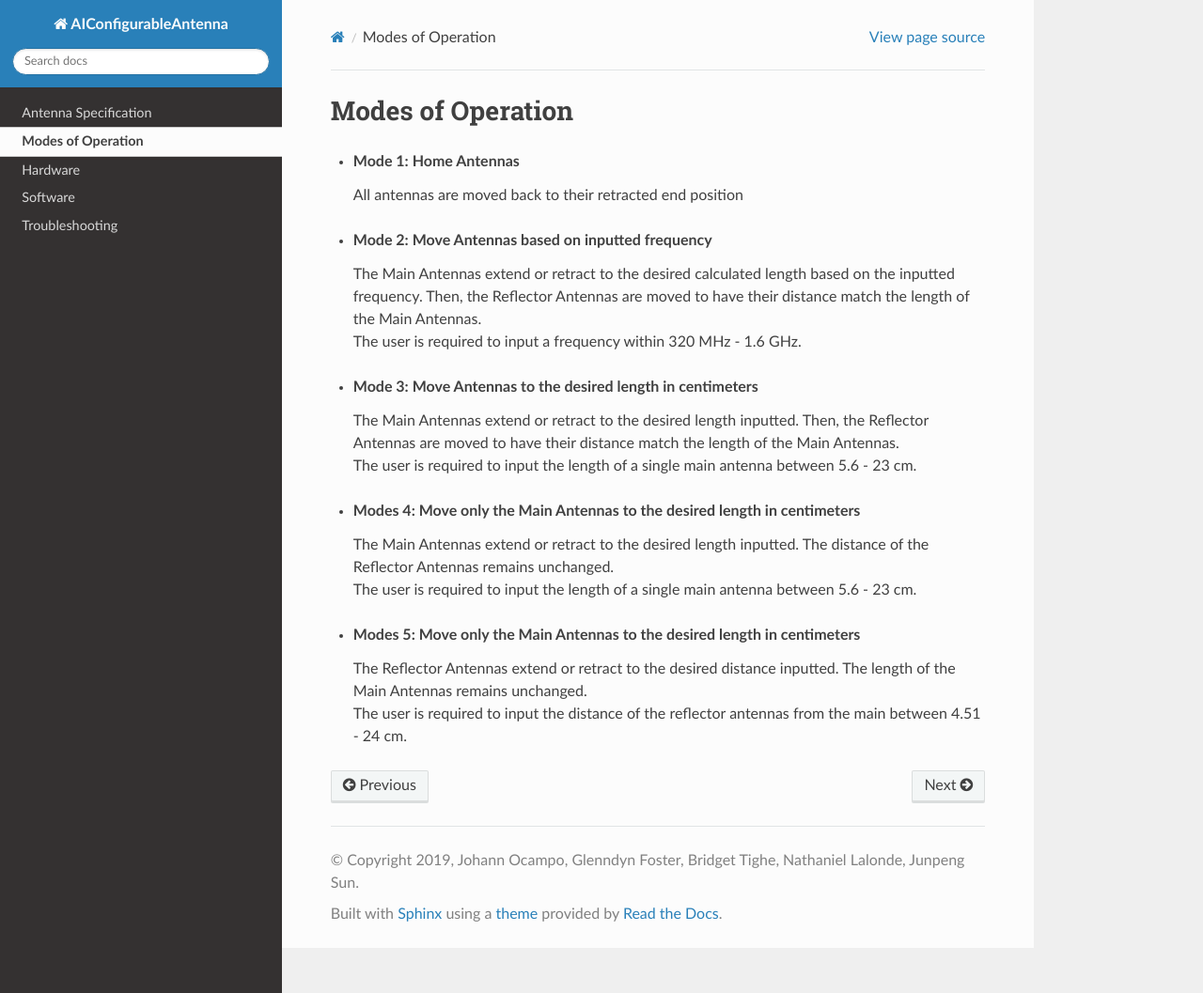
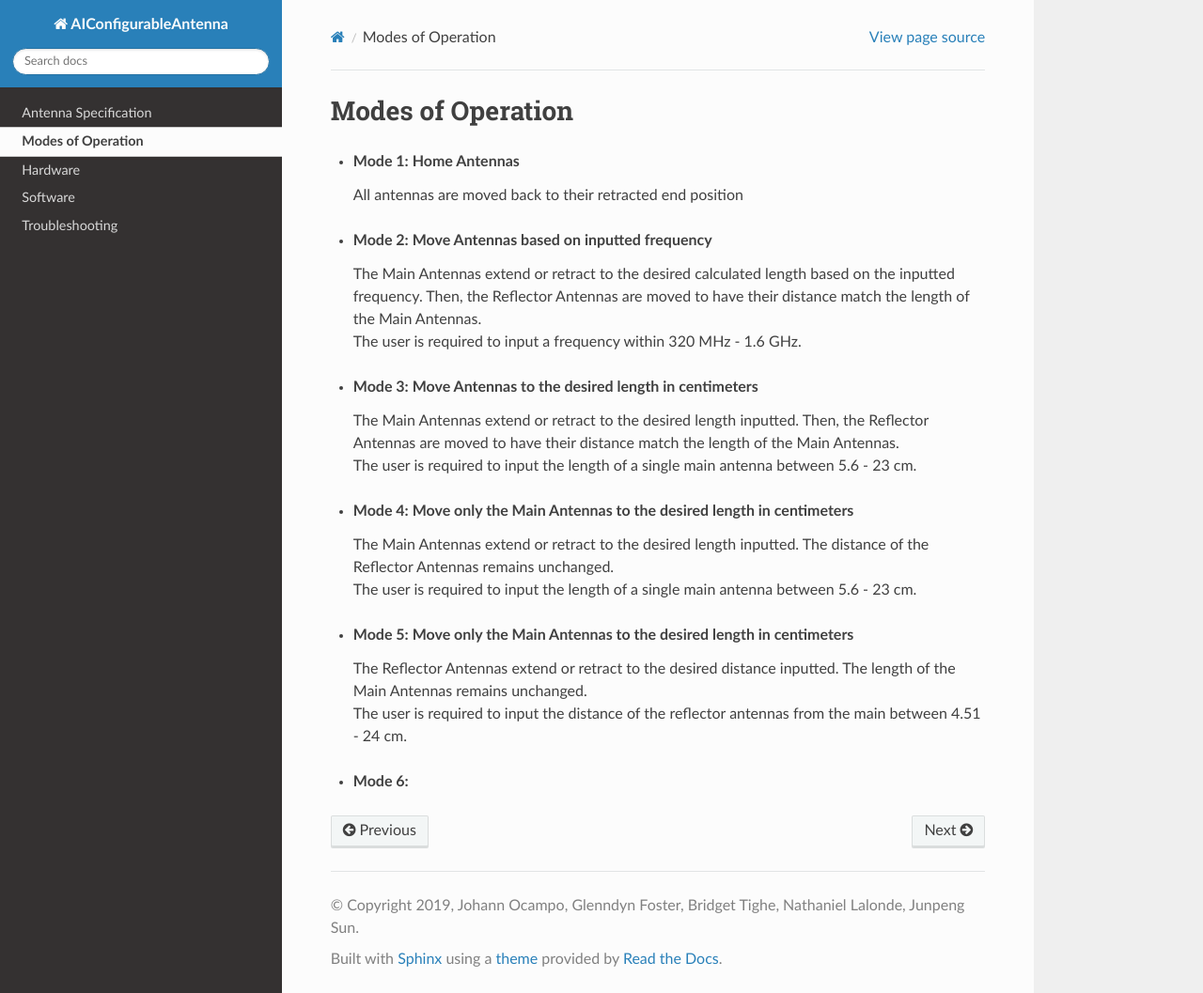
Before and after one commit to OcaJoy/AIConfigurableAntenna, a Sphinx documentation site: the page built from docs/source/modesofoperation.rst, in a window 1280 px wide and 1057 px high. Shown: the whole window at 94% size. Built offline with Sphinx 7.4.7 and the Read the Docs theme 2.0.0, drawn with Linux system fonts in a browser that asks for light colours.

Commit message:
Updated Docs

```diff
--- a/docs/source/modesofoperation.rst
+++ b/docs/source/modesofoperation.rst
@@ -16,12 +16,15 @@ Modes of Operation
   | The Main Antennas extend or retract to the desired length inputted. Then, the Reflector Antennas are moved to have their distance match the length of the Main Antennas.
   | The user is required to input the length of a single main antenna between 5.6 - 23 cm.
 
-- **Modes 4: Move only the Main Antennas to the desired length in centimeters**
+- **Mode 4: Move only the Main Antennas to the desired length in centimeters**
 
   | The Main Antennas extend or retract to the desired length inputted. The distance of the Reflector Antennas remains unchanged.
   | The user is required to input the length of a single main antenna between 5.6 - 23 cm.
 
-- **Modes 5: Move only the Main Antennas to the desired length in centimeters**
+- **Mode 5: Move only the Main Antennas to the desired length in centimeters**
 
   | The Reflector Antennas extend or retract to the desired distance inputted. The length of the Main Antennas remains unchanged.
   | The user is required to input the distance of the reflector antennas from the main between 4.51 - 24 cm.
+
+
+- **Mode 6:**
```
